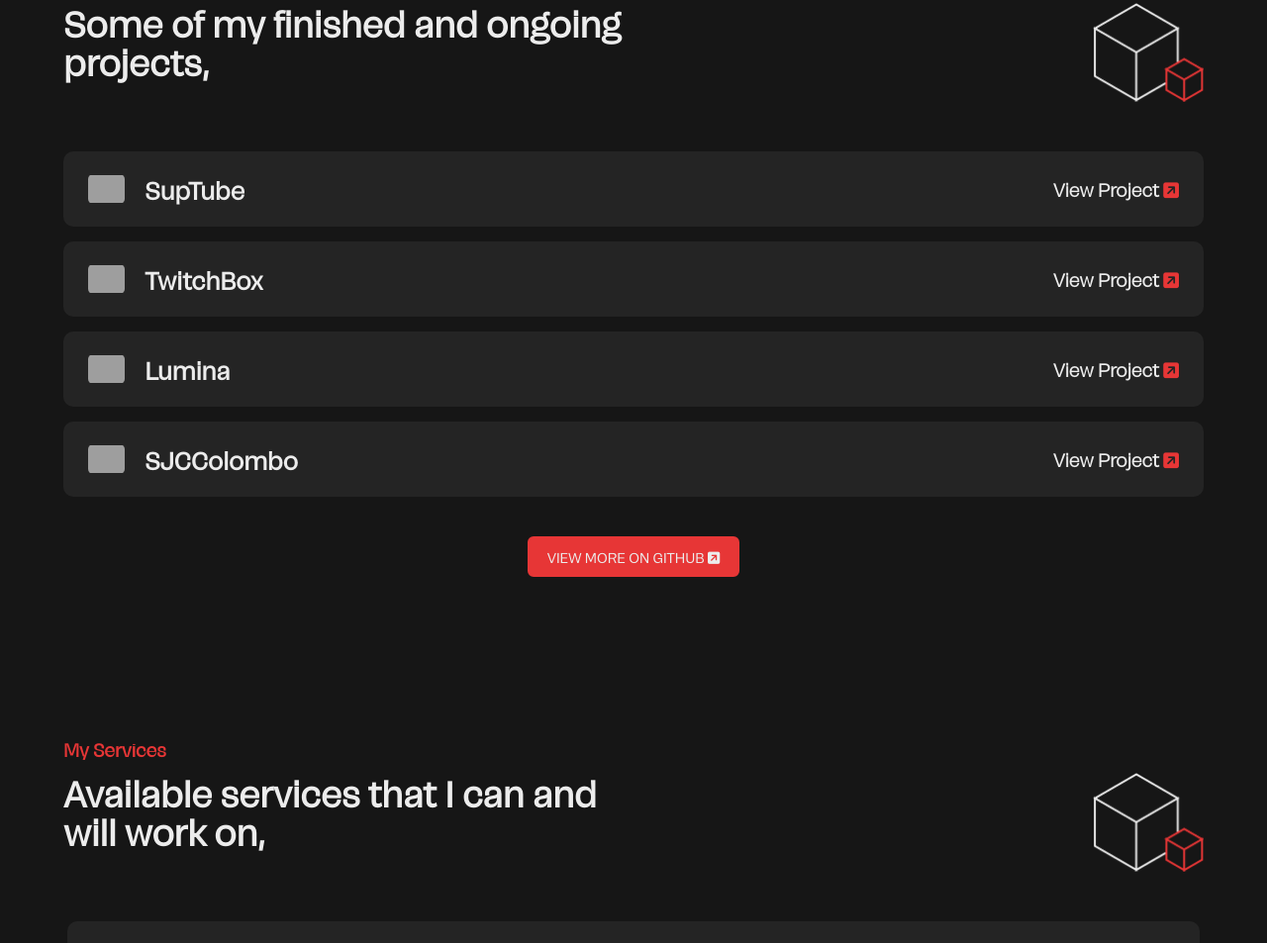
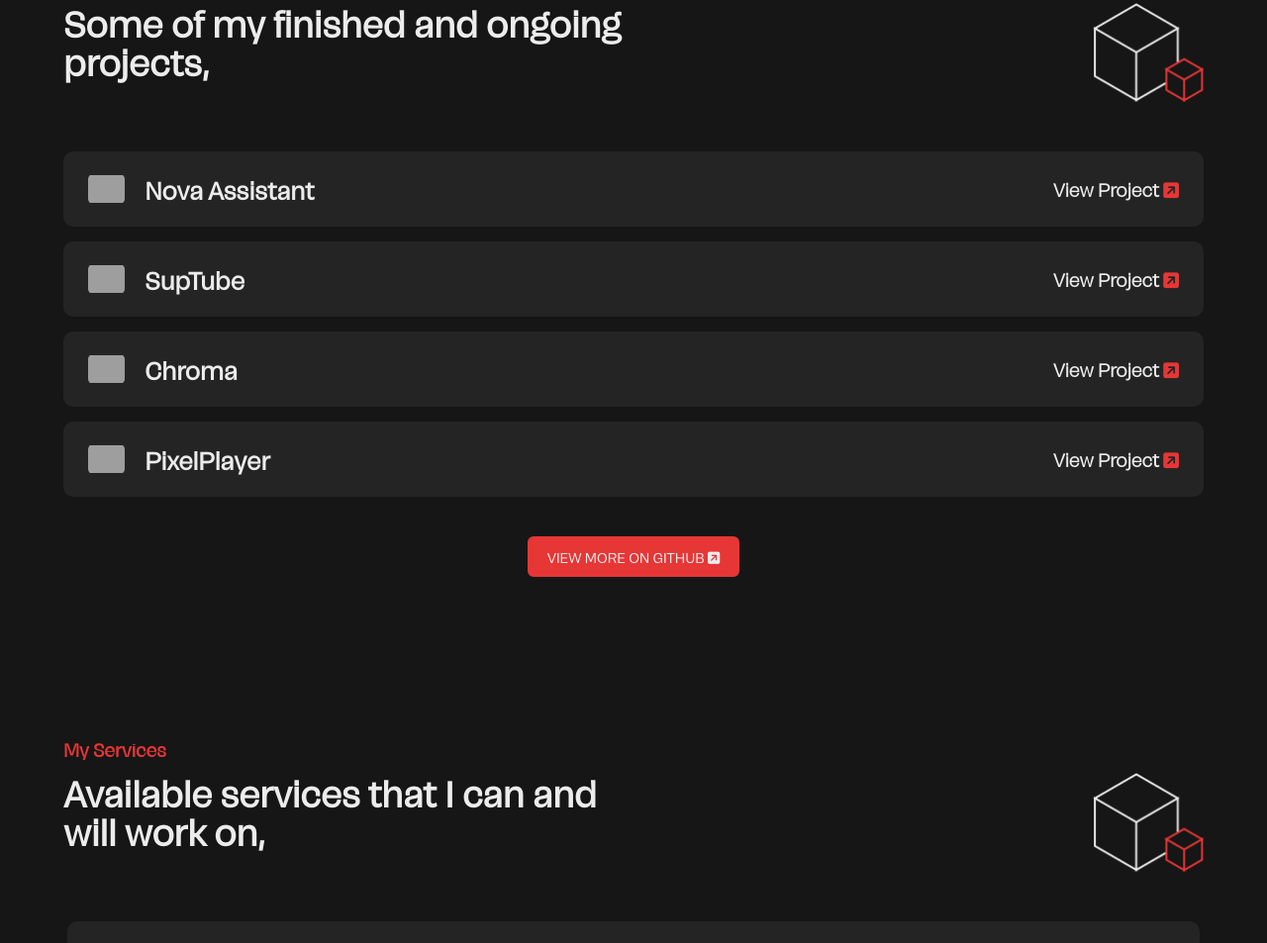
Before and after one commit to sandunwira/sandunwira.github.io, a plain HTML site: page index.html in a window 1280 px wide. Shown: the part 1671-2624 px from the top of the page at 99% size. Drawn offline with Linux system fonts and the light colour scheme; grey boxes are pictures that could not be loaded.

Commit message:
Uploaded CV | Updated Projects Section

```diff
--- a/index.html
+++ b/index.html
@@ -175,6 +175,22 @@
 			</div>
 
 			<div class="flex flexCol gap15 width100">
+				<a class="flex width100" href="https://github.com/sandunwira/NovaWeb" target="_blank">
+					<div class="linkCard flex justifyBetween width100">
+						<div class="linkLogo flex m-noDisplay">
+							<img src="https://i.postimg.cc/9Mkxjp13/nova.png">
+						</div>
+
+						<div class="flex textLeft width80 m-width60">
+							<h1 class="regular width100">Nova Assistant</h1>
+						</div>
+
+						<div class="flex textLeft width20 m-width40">
+							<h2 class="light textRight width100">View Project <i class="fa-solid fa-square-arrow-up-right"></i></h2>
+						</div>
+					</div>
+				</a>
+
 				<a class="flex width100" href="https://github.com/sandunwira/SupTube" target="_blank">
 					<div class="linkCard flex justifyBetween width100">
 						<div class="linkLogo flex m-noDisplay">
@@ -191,14 +207,14 @@
 					</div>
 				</a>
 
-				<a class="flex width100" href="https://github.com/sandunwira/TwitchBox" target="_blank">
+				<a class="flex width100" href="https://github.com/sandunwira/Chroma" target="_blank">
 					<div class="linkCard flex justifyBetween width100">
 						<div class="linkLogo flex m-noDisplay">
-							<img src="https://i.postimg.cc/RFT5R5gr/twitchbox.png">
+							<img src="https://i.postimg.cc/hGZ8J1w2/chroma.png">
 						</div>
 
 						<div class="flex textLeft width80 m-width60">
-							<h1 class="regular width100">TwitchBox</h1>
+							<h1 class="regular width100">Chroma</h1>
 						</div>
 
 						<div class="flex textLeft width20 m-width40">
@@ -207,30 +223,14 @@
 					</div>
 				</a>
 
-				<a class="flex width100" href="https://github.com/teamkoolapps/Lumina" target="_blank">
+				<a class="flex marginB40 width100" href="https://github.com/sandunwira/PixelPlayer" target="_blank">
 					<div class="linkCard flex justifyBetween width100">
 						<div class="linkLogo flex m-noDisplay">
-							<img src="https://i.postimg.cc/7hBFF1vm/lumina.png">
+							<img src="https://i.postimg.cc/pX8tq0Jn/pixelplayer.png">
 						</div>
 
 						<div class="flex textLeft width80 m-width60">
-							<h1 class="regular width100">Lumina</h1>
-						</div>
-
-						<div class="flex textLeft width20 m-width40">
-							<h2 class="light textRight width100">View Project <i class="fa-solid fa-square-arrow-up-right"></i></h2>
-						</div>
-					</div>
-				</a>
-
-				<a class="flex marginB40 width100" href="https://github.com/sjccolombo/sjccolombo" target="_blank">
-					<div class="linkCard flex justifyBetween width100">
-						<div class="linkLogo flex m-noDisplay">
-							<img src="https://i.postimg.cc/W4gPdJr1/sjccolombo.png">
-						</div>
-
-						<div class="flex textLeft width80 m-width60">
-							<h1 class="regular width100">SJCColombo</h1>
+							<h1 class="regular width100">PixelPlayer</h1>
 						</div>
 
 						<div class="flex textLeft width20 m-width40">
@@ -346,7 +346,7 @@
 			</div>
 
 			<div class="flex flexRow justifyStart gap30 width100 marginB50 m-marginB30">
-				<button class="redBtn regular" onclick="window.open('https://1drv.ms/b/s!AsVQoLOAV9gkonhPr_I3_ASlVd-5?e=NVrEtn')">View Online <i class="fa-solid fa-square-arrow-up-right"></i></button>
+				<button class="redBtn regular" onclick="window.open('/cv.pdf')">View Online <i class="fa-solid fa-square-arrow-up-right"></i></button>
 			</div>
 
 		</div>
```
Also changed, not shown: 1 other file.
